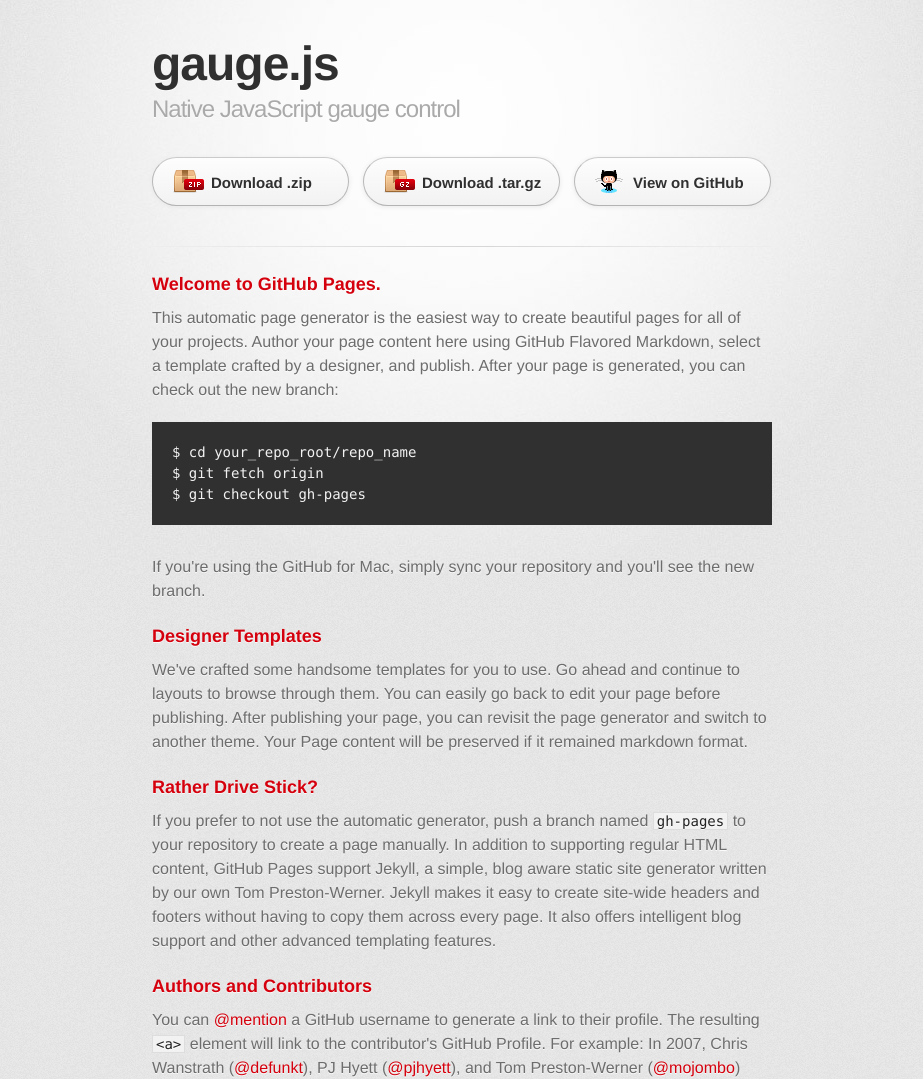
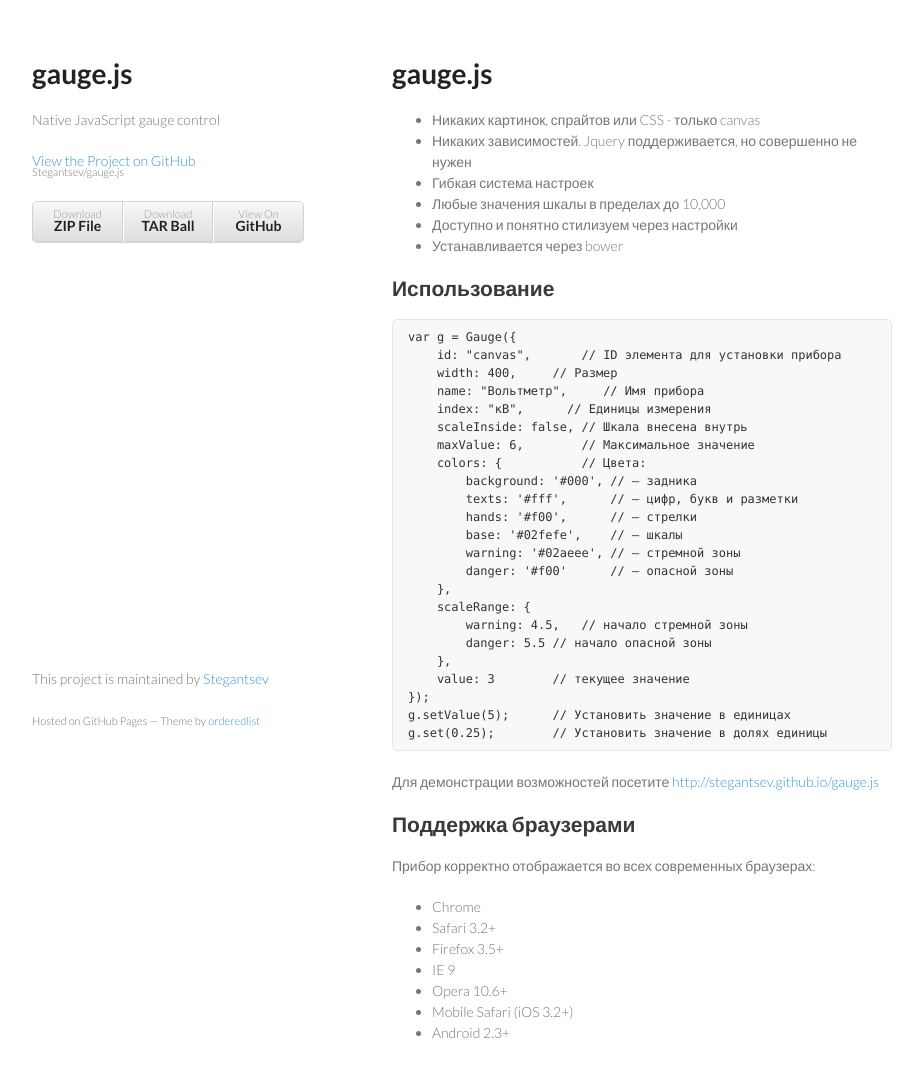
Before and after one commit to Stegantsev/gauge.js, a plain HTML site: page index.html in a window 1280 px wide. Shown: the top 1079 px of the page, without its empty margins (178-1101 px from the left). Drawn offline with Linux system fonts and the light colour scheme; a web font is replaced by a local one.

Commit message:
Create gh-pages branch via GitHub

```diff
--- a/index.html
+++ b/index.html
@@ -1,76 +1,95 @@
-<!DOCTYPE html>
+<!doctype html>
 <html>
   <head>
-    <meta charset='utf-8'>
+    <meta charset="utf-8">
     <meta http-equiv="X-UA-Compatible" content="chrome=1">
-    <link href='https://fonts.googleapis.com/css?family=Chivo:900' rel='stylesheet' type='text/css'>
-    <link rel="stylesheet" type="text/css" href="stylesheets/stylesheet.css" media="screen">
-    <link rel="stylesheet" type="text/css" href="stylesheets/pygment_trac.css" media="screen">
-    <link rel="stylesheet" type="text/css" href="stylesheets/print.css" media="print">
+    <title>gauge.js by Stegantsev</title>
+
+    <link rel="stylesheet" href="stylesheets/styles.css">
+    <link rel="stylesheet" href="stylesheets/pygment_trac.css">
+    <meta name="viewport" content="width=device-width, initial-scale=1, user-scalable=no">
     <!--[if lt IE 9]>
     <script src="//html5shiv.googlecode.com/svn/trunk/html5.js"></script>
     <![endif]-->
-    <title>gauge.js by Stegantsev</title>
   </head>
+  <body>
+    <div class="wrapper">
+      <header>
+        <h1>gauge.js</h1>
+        <p>Native JavaScript gauge control</p>
 
-  <body>
-    <div id="container">
-      <div class="inner">
-
-        <header>
-          <h1>gauge.js</h1>
-          <h2>Native JavaScript gauge control</h2>
-        </header>
-
-        <section id="downloads" class="clearfix">
-          <a href="https://github.com/Stegantsev/gauge.js/zipball/master" id="download-zip" class="button"><span>Download .zip</span></a>
-          <a href="https://github.com/Stegantsev/gauge.js/tarball/master" id="download-tar-gz" class="button"><span>Download .tar.gz</span></a>
-          <a href="https://github.com/Stegantsev/gauge.js" id="view-on-github" class="button"><span>View on GitHub</span></a>
-        </section>
-
-        <hr>
-
-        <section id="main_content">
-          <h3>
-<a id="welcome-to-github-pages" class="anchor" href="#welcome-to-github-pages" aria-hidden="true"><span class="octicon octicon-link"></span></a>Welcome to GitHub Pages.</h3>
-
-<p>This automatic page generator is the easiest way to create beautiful pages for all of your projects. Author your page content here using GitHub Flavored Markdown, select a template crafted by a designer, and publish. After your page is generated, you can check out the new branch:</p>
-
-<pre><code>$ cd your_repo_root/repo_name
-$ git fetch origin
-$ git checkout gh-pages
-</code></pre>
-
-<p>If you're using the GitHub for Mac, simply sync your repository and you'll see the new branch.</p>
-
-<h3>
-<a id="designer-templates" class="anchor" href="#designer-templates" aria-hidden="true"><span class="octicon octicon-link"></span></a>Designer Templates</h3>
-
-<p>We've crafted some handsome templates for you to use. Go ahead and continue to layouts to browse through them. You can easily go back to edit your page before publishing. After publishing your page, you can revisit the page generator and switch to another theme. Your Page content will be preserved if it remained markdown format.</p>
-
-<h3>
-<a id="rather-drive-stick" class="anchor" href="#rather-drive-stick" aria-hidden="true"><span class="octicon octicon-link"></span></a>Rather Drive Stick?</h3>
-
-<p>If you prefer to not use the automatic generator, push a branch named <code>gh-pages</code> to your repository to create a page manually. In addition to supporting regular HTML content, GitHub Pages support Jekyll, a simple, blog aware static site generator written by our own Tom Preston-Werner. Jekyll makes it easy to create site-wide headers and footers without having to copy them across every page. It also offers intelligent blog support and other advanced templating features.</p>
-
-<h3>
-<a id="authors-and-contributors" class="anchor" href="#authors-and-contributors" aria-hidden="true"><span class="octicon octicon-link"></span></a>Authors and Contributors</h3>
-
-<p>You can <a href="https://github.com/blog/821" class="user-mention">@mention</a> a GitHub username to generate a link to their profile. The resulting <code>&lt;a&gt;</code> element will link to the contributor's GitHub Profile. For example: In 2007, Chris Wanstrath (<a href="https://github.com/defunkt" class="user-mention">@defunkt</a>), PJ Hyett (<a href="https://github.com/pjhyett" class="user-mention">@pjhyett</a>), and Tom Preston-Werner (<a href="https://github.com/mojombo" class="user-mention">@mojombo</a>) founded GitHub.</p>
-
-<h3>
-<a id="support-or-contact" class="anchor" href="#support-or-contact" aria-hidden="true"><span class="octicon octicon-link"></span></a>Support or Contact</h3>
-
-<p>Having trouble with Pages? Check out the documentation at <a href="https://help.github.com/pages">https://help.github.com/pages</a> or contact <a href="mailto:support@github.com">support@github.com</a> and we’ll help you sort it out.</p>
-        </section>
-
-        <footer>
-          gauge.js is maintained by <a href="https://github.com/Stegantsev">Stegantsev</a><br>
-          This page was generated by <a href="https://pages.github.com">GitHub Pages</a>. Tactile theme by <a href="https://twitter.com/jasonlong">Jason Long</a>.
-        </footer>
+        <p class="view"><a href="https://github.com/Stegantsev/gauge.js">View the Project on GitHub <small>Stegantsev/gauge.js</small></a></p>
 
 
-      </div>
+        <ul>
+          <li><a href="https://github.com/Stegantsev/gauge.js/zipball/master">Download <strong>ZIP File</strong></a></li>
+          <li><a href="https://github.com/Stegantsev/gauge.js/tarball/master">Download <strong>TAR Ball</strong></a></li>
+          <li><a href="https://github.com/Stegantsev/gauge.js">View On <strong>GitHub</strong></a></li>
+        </ul>
+      </header>
+      <section>
+        <h1>
+<a id="gaugejs" class="anchor" href="#gaugejs" aria-hidden="true"><span class="octicon octicon-link"></span></a>gauge.js</h1>
+
+<ul>
+<li>Никаких картинок, спрайтов или CSS - только canvas</li>
+<li>Никаких зависимостей. Jquery поддерживается, но совершенно не нужен</li>
+<li>Гибкая система настроек</li>
+<li>Любые значения шкалы в пределах до 10,000</li>
+<li>Доступно и понятно стилизуем через настройки</li>
+<li>Устанавливается через bower</li>
+</ul>
+
+<h2>
+<a id="Использование" class="anchor" href="#%D0%98%D1%81%D0%BF%D0%BE%D0%BB%D1%8C%D0%B7%D0%BE%D0%B2%D0%B0%D0%BD%D0%B8%D0%B5" aria-hidden="true"><span class="octicon octicon-link"></span></a>Использование</h2>
+
+<div class="highlight highlight-javascript"><pre><span class="pl-k">var</span> g <span class="pl-k">=</span> Gauge({
+    id<span class="pl-k">:</span> <span class="pl-s"><span class="pl-pds">"</span>canvas<span class="pl-pds">"</span></span>,       <span class="pl-c">// ID элемента для установки прибора</span>
+    width<span class="pl-k">:</span> <span class="pl-c1">400</span>,     <span class="pl-c">// Размер</span>
+    name<span class="pl-k">:</span> <span class="pl-s"><span class="pl-pds">"</span>Вольтметр<span class="pl-pds">"</span></span>,     <span class="pl-c">// Имя прибора</span>
+    index<span class="pl-k">:</span> <span class="pl-s"><span class="pl-pds">"</span>кВ<span class="pl-pds">"</span></span>,      <span class="pl-c">// Единицы измерения</span>
+    scaleInside<span class="pl-k">:</span> <span class="pl-c1">false</span>, <span class="pl-c">// Шкала внесена внутрь</span>
+    maxValue<span class="pl-k">:</span> <span class="pl-c1">6</span>,        <span class="pl-c">// Максимальное значение    </span>
+    colors<span class="pl-k">:</span> {           <span class="pl-c">// Цвета:</span>
+        background<span class="pl-k">:</span> <span class="pl-s"><span class="pl-pds">'</span>#000<span class="pl-pds">'</span></span>, <span class="pl-c">// — задника</span>
+        texts<span class="pl-k">:</span> <span class="pl-s"><span class="pl-pds">'</span>#fff<span class="pl-pds">'</span></span>,      <span class="pl-c">// — цифр, букв и разметки</span>
+        hands<span class="pl-k">:</span> <span class="pl-s"><span class="pl-pds">'</span>#f00<span class="pl-pds">'</span></span>,      <span class="pl-c">// — стрелки       </span>
+        base<span class="pl-k">:</span> <span class="pl-s"><span class="pl-pds">'</span>#02fefe<span class="pl-pds">'</span></span>,    <span class="pl-c">// — шкалы</span>
+        warning<span class="pl-k">:</span> <span class="pl-s"><span class="pl-pds">'</span>#02aeee<span class="pl-pds">'</span></span>, <span class="pl-c">// — стремной зоны</span>
+        danger<span class="pl-k">:</span> <span class="pl-s"><span class="pl-pds">'</span>#f00<span class="pl-pds">'</span></span>      <span class="pl-c">// — опасной зоны</span>
+    },
+    scaleRange<span class="pl-k">:</span> {
+        warning<span class="pl-k">:</span> <span class="pl-c1">4.5</span>,   <span class="pl-c">// начало стремной зоны</span>
+        danger<span class="pl-k">:</span> <span class="pl-c1">5.5</span> <span class="pl-c">// начало опасной зоны</span>
+    },
+    value<span class="pl-k">:</span> <span class="pl-c1">3</span>        <span class="pl-c">// текущее значение</span>
+});
+g.setValue(<span class="pl-c1">5</span>);      <span class="pl-c">// Установить значение в единицах</span>
+g.set(<span class="pl-c1">0.25</span>);        <span class="pl-c">// Установить значение в долях единицы</span></pre></div>
+
+<p>Для демонстрации возможностей посетите <a href="http://stegantsev.github.io/gauge.js">http://stegantsev.github.io/gauge.js</a></p>
+
+<h2>
+<a id="Поддержка-браузерами" class="anchor" href="#%D0%9F%D0%BE%D0%B4%D0%B4%D0%B5%D1%80%D0%B6%D0%BA%D0%B0-%D0%B1%D1%80%D0%B0%D1%83%D0%B7%D0%B5%D1%80%D0%B0%D0%BC%D0%B8" aria-hidden="true"><span class="octicon octicon-link"></span></a>Поддержка браузерами</h2>
+
+<p>Прибор корректно отображается во всех современных браузерах:</p>
+
+<ul>
+<li>Chrome</li>
+<li>Safari 3.2+</li>
+<li>Firefox 3.5+</li>
+<li>IE 9</li>
+<li>Opera 10.6+</li>
+<li>Mobile Safari (iOS 3.2+)</li>
+<li>Android 2.3+</li>
+</ul>
+      </section>
+      <footer>
+        <p>This project is maintained by <a href="https://github.com/Stegantsev">Stegantsev</a></p>
+        <p><small>Hosted on GitHub Pages &mdash; Theme by <a href="https://github.com/orderedlist">orderedlist</a></small></p>
+      </footer>
     </div>
+    <script src="javascripts/scale.fix.js"></script>
+
   </body>
 </html>
--- /dev/null
+++ b/stylesheets/styles.css
@@ -0,0 +1,255 @@
+@import url(https://fonts.googleapis.com/css?family=Lato:300italic,700italic,300,700);
+
+body {
+  padding:50px;
+  font:14px/1.5 Lato, "Helvetica Neue", Helvetica, Arial, sans-serif;
+  color:#777;
+  font-weight:300;
+}
+
+h1, h2, h3, h4, h5, h6 {
+  color:#222;
+  margin:0 0 20px;
+}
+
+p, ul, ol, table, pre, dl {
+  margin:0 0 20px;
+}
+
+h1, h2, h3 {
+  line-height:1.1;
+}
+
+h1 {
+  font-size:28px;
+}
+
+h2 {
+  color:#393939;
+}
+
+h3, h4, h5, h6 {
+  color:#494949;
+}
+
+a {
+  color:#39c;
+  font-weight:400;
+  text-decoration:none;
+}
+
+a small {
+  font-size:11px;
+  color:#777;
+  margin-top:-0.6em;
+  display:block;
+}
+
+.wrapper {
+  width:860px;
+  margin:0 auto;
+}
+
+blockquote {
+  border-left:1px solid #e5e5e5;
+  margin:0;
+  padding:0 0 0 20px;
+  font-style:italic;
+}
+
+code, pre {
+  font-family:Monaco, Bitstream Vera Sans Mono, Lucida Console, Terminal;
+  color:#333;
+  font-size:12px;
+}
+
+pre {
+  padding:8px 15px;
+  background: #f8f8f8;
+  border-radius:5px;
+  border:1px solid #e5e5e5;
+  overflow-x: auto;
+}
+
+table {
+  width:100%;
+  border-collapse:collapse;
+}
+
+th, td {
+  text-align:left;
+  padding:5px 10px;
+  border-bottom:1px solid #e5e5e5;
+}
+
+dt {
+  color:#444;
+  font-weight:700;
+}
+
+th {
+  color:#444;
+}
+
+img {
+  max-width:100%;
+}
+
+header {
+  width:270px;
+  float:left;
+  position:fixed;
+}
+
+header ul {
+  list-style:none;
+  height:40px;
+
+  padding:0;
+
+  background: #eee;
+  background: -moz-linear-gradient(top, #f8f8f8 0%, #dddddd 100%);
+  background: -webkit-gradient(linear, left top, left bottom, color-stop(0%,#f8f8f8), color-stop(100%,#dddddd));
+  background: -webkit-linear-gradient(top, #f8f8f8 0%,#dddddd 100%);
+  background: -o-linear-gradient(top, #f8f8f8 0%,#dddddd 100%);
+  background: -ms-linear-gradient(top, #f8f8f8 0%,#dddddd 100%);
+  background: linear-gradient(top, #f8f8f8 0%,#dddddd 100%);
+
+  border-radius:5px;
+  border:1px solid #d2d2d2;
+  box-shadow:inset #fff 0 1px 0, inset rgba(0,0,0,0.03) 0 -1px 0;
+  width:270px;
+}
+
+header li {
+  width:89px;
+  float:left;
+  border-right:1px solid #d2d2d2;
+  height:40px;
+}
+
+header ul a {
+  line-height:1;
+  font-size:11px;
+  color:#999;
+  display:block;
+  text-align:center;
+  padding-top:6px;
+  height:40px;
+}
+
+strong {
+  color:#222;
+  font-weight:700;
+}
+
+header ul li + li {
+  width:88px;
+  border-left:1px solid #fff;
+}
+
+header ul li + li + li {
+  border-right:none;
+  width:89px;
+}
+
+header ul a strong {
+  font-size:14px;
+  display:block;
+  color:#222;
+}
+
+section {
+  width:500px;
+  float:right;
+  padding-bottom:50px;
+}
+
+small {
+  font-size:11px;
+}
+
+hr {
+  border:0;
+  background:#e5e5e5;
+  height:1px;
+  margin:0 0 20px;
+}
+
+footer {
+  width:270px;
+  float:left;
+  position:fixed;
+  bottom:50px;
+}
+
+@media print, screen and (max-width: 960px) {
+
+  div.wrapper {
+    width:auto;
+    margin:0;
+  }
+
+  header, section, footer {
+    float:none;
+    position:static;
+    width:auto;
+  }
+
+  header {
+    padding-right:320px;
+  }
+
+  section {
+    border:1px solid #e5e5e5;
+    border-width:1px 0;
+    padding:20px 0;
+    margin:0 0 20px;
+  }
+
+  header a small {
+    display:inline;
+  }
+
+  header ul {
+    position:absolute;
+    right:50px;
+    top:52px;
+  }
+}
+
+@media print, screen and (max-width: 720px) {
+  body {
+    word-wrap:break-word;
+  }
+
+  header {
+    padding:0;
+  }
+
+  header ul, header p.view {
+    position:static;
+  }
+
+  pre, code {
+    word-wrap:normal;
+  }
+}
+
+@media print, screen and (max-width: 480px) {
+  body {
+    padding:15px;
+  }
+
+  header ul {
+    display:none;
+  }
+}
+
+@media print {
+  body {
+    padding:0.4in;
+    font-size:12pt;
+    color:#444;
+  }
+}
```
Also changed, not shown: javascripts/scale.fix.js (added, +17 -0 lines), params.json (+1 -1 lines).
